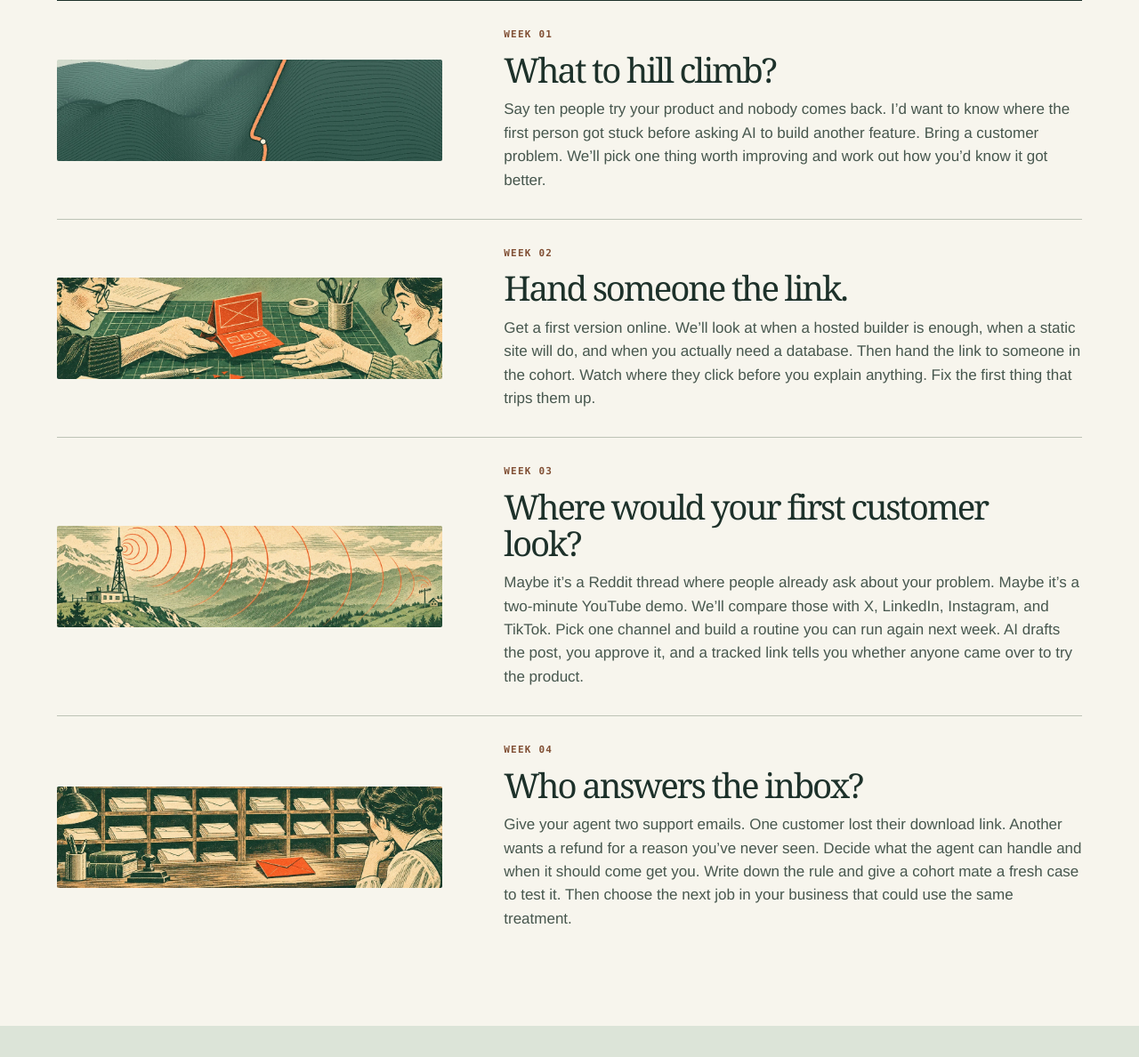
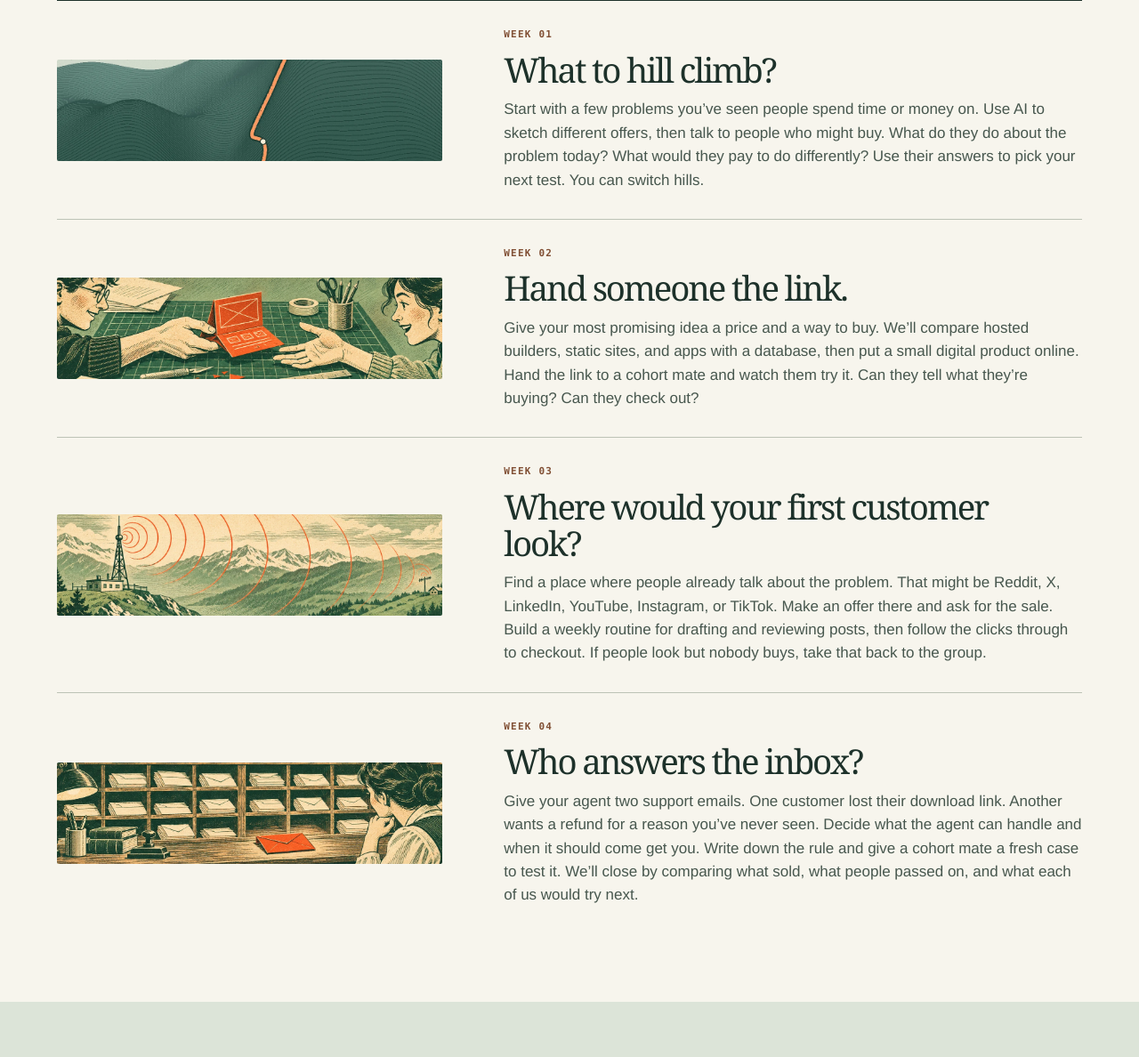
Before and after one commit to parasdoshicom/self-driving-business, a plain HTML site: page index.html in a window 1280 px wide. Shown: the part 1090-2278 px from the top of the page at 89% size. Drawn offline with Linux system fonts and the light colour scheme.

Commit message:
Center the workshop on testing offers and earning a first customer

```diff
--- a/index.html
+++ b/index.html
@@ -3,8 +3,8 @@
 <head>
 <meta charset="utf-8"><meta name="viewport" content="width=device-width,initial-scale=1">
 <title>The Self-Driving Business with AI · Paras Doshi</title>
-<meta name="description" content="Build a small digital product with other founders. Four weeks online with Paras Doshi, from choosing a problem to handling your first support email.">
-<meta property="og:title" content="The Self-Driving Business with AI"><meta property="og:description" content="Bring one business idea. Spend four weeks building it with Paras Doshi and a small group of founders."><meta property="og:image" content="https://parasdoshicom.github.io/self-driving-business/field-map.webp">
+<meta name="description" content="Work toward your first paying customer in four weeks. Test ideas, ship an offer, reach buyers, and use AI to help run a small business.">
+<meta property="og:title" content="The Self-Driving Business with AI"><meta property="og:description" content="You might try ten ideas before one sticks. Spend four weeks working toward your first paying customer with Paras Doshi and other founders."><meta property="og:image" content="https://parasdoshicom.github.io/self-driving-business/field-map.webp">
 <meta name="theme-color" content="#f7f5ed"><link rel="stylesheet" href="./style.css">
 </head><body>
 <a class="skip" href="#main">Skip to course</a>
@@ -12,16 +12,16 @@
 <main id="main"><section class="hero wrap">
 <div class="intro"><p class="label"><span class="dot"></span> Live online workshop · Q1 2027</p>
 <h1>The self-driving<br><em>business</em> with AI.</h1>
-<p class="lead">If you had to run a business on your own, which parts would you hand to AI? Bring a digital product you’d like to build. We’ll get it online, find people to try it, and put an agent to work on the chores you’d otherwise do yourself.</p>
+<p class="lead">You might try ten ideas before one sticks. Our goal is to help you get your first paying customer by the end of week four. We’ll use AI to test ideas quickly, put an offer in front of buyers, and run the business when someone says yes.</p>
 <div class="actions"><a class="button" href="#cohort">Apply for the first cohort <span aria-hidden="true">↓</span></a><a class="under" href="#syllabus">See the four weeks <span aria-hidden="true">↓</span></a></div><p class="mobile-facts">$750 USD · Exact dates pending</p>
 </div>
 <figure><img alt="An orange trail climbs through four waypoints on a ridgeline." width="1100" height="1050" src="./field-map.webp"><figcaption><span>Week 01</span><span>What to hill climb?</span></figcaption></figure>
 </section>
 <div class="facts"><dl class="wrap"><div><dt>Instructor</dt><dd>Paras Doshi</dd></div><div><dt>Format</dt><dd>Four weeks, live online</dd></div><div><dt>First cohort</dt><dd>Q1 2027 · dates pending</dd></div><div><dt>Tuition</dt><dd>$750 USD</dd></div></dl></div>
-<section id="syllabus" class="wrap syllabus"><div class="syllabus-intro"><div><p class="label">The syllabus</p><h2>Inside the workshop</h2></div><p>Come with a rough idea or something you’ve already shipped. Each week we’ll open up our work for the group. If you figure something out, show the rest of us how you did it.</p></div><div class="weeks"><article><img class="plate" loading="lazy" src="./field-map.webp" alt="An orange trail winds up a green ridge."><div><p class="label">Week 01</p><h3>What to hill climb?</h3><p>Say ten people try your product and nobody comes back. I’d want to know where the first person got stuck before asking AI to build another feature. Bring a customer problem. We’ll pick one thing worth improving and work out how you’d know it got better.</p></div></article>
-<article><img class="plate" loading="lazy" src="./product.webp" alt="One person passes a paper prototype across a workbench to another."><div><p class="label">Week 02</p><h3>Hand someone the link.</h3><p>Get a first version online. We’ll look at when a hosted builder is enough, when a static site will do, and when you actually need a database. Then hand the link to someone in the cohort. Watch where they click before you explain anything. Fix the first thing that trips them up.</p></div></article>
-<article><img class="plate" loading="lazy" src="./distribution.webp" alt="A radio mast sends a signal across the hills."><div><p class="label">Week 03</p><h3>Where would your first customer look?</h3><p>Maybe it’s a Reddit thread where people already ask about your problem. Maybe it’s a two-minute YouTube demo. We’ll compare those with X, LinkedIn, Instagram, and TikTok. Pick one channel and build a routine you can run again next week. AI drafts the post, you approve it, and a tracked link tells you whether anyone came over to try the product.</p></div></article>
-<article><img class="plate" loading="lazy" src="./operations.webp" alt="One orange envelope waits on a sorting desk beside ordinary mail."><div><p class="label">Week 04</p><h3>Who answers the inbox?</h3><p>Give your agent two support emails. One customer lost their download link. Another wants a refund for a reason you’ve never seen. Decide what the agent can handle and when it should come get you. Write down the rule and give a cohort mate a fresh case to test it. Then choose the next job in your business that could use the same treatment.</p></div></article>
+<section id="syllabus" class="wrap syllabus"><div class="syllabus-intro"><div><p class="label">The syllabus</p><h2>Inside the workshop</h2></div><p>A first sale in four weeks is the goal. Whether someone buys is up to them. We’ll work through every step together, including what to change when an offer gets no takers. Each week you’ll show the group what you tried and hear what happened when they tried it.</p></div><div class="weeks"><article><img class="plate" loading="lazy" src="./field-map.webp" alt="An orange trail winds up a green ridge."><div><p class="label">Week 01</p><h3>What to hill climb?</h3><p>Start with a few problems you’ve seen people spend time or money on. Use AI to sketch different offers, then talk to people who might buy. What do they do about the problem today? What would they pay to do differently? Use their answers to pick your next test. You can switch hills.</p></div></article>
+<article><img class="plate" loading="lazy" src="./product.webp" alt="One person passes a paper prototype across a workbench to another."><div><p class="label">Week 02</p><h3>Hand someone the link.</h3><p>Give your most promising idea a price and a way to buy. We’ll compare hosted builders, static sites, and apps with a database, then put a small digital product online. Hand the link to a cohort mate and watch them try it. Can they tell what they’re buying? Can they check out?</p></div></article>
+<article><img class="plate" loading="lazy" src="./distribution.webp" alt="A radio mast sends a signal across the hills."><div><p class="label">Week 03</p><h3>Where would your first customer look?</h3><p>Find a place where people already talk about the problem. That might be Reddit, X, LinkedIn, YouTube, Instagram, or TikTok. Make an offer there and ask for the sale. Build a weekly routine for drafting and reviewing posts, then follow the clicks through to checkout. If people look but nobody buys, take that back to the group.</p></div></article>
+<article><img class="plate" loading="lazy" src="./operations.webp" alt="One orange envelope waits on a sorting desk beside ordinary mail."><div><p class="label">Week 04</p><h3>Who answers the inbox?</h3><p>Give your agent two support emails. One customer lost their download link. Another wants a refund for a reason you’ve never seen. Decide what the agent can handle and when it should come get you. Write down the rule and give a cohort mate a fresh case to test it. We’ll close by comparing what sold, what people passed on, and what each of us would try next.</p></div></article>
 </div></section><section class="teacher" id="instructor"><div class="wrap teacher-grid"><div><p class="label">Your instructor</p><h2>Paras Doshi</h2></div><div><p>I teach AI on Maven. The U.S. government granted me an EB-1 green card for extraordinary ability in AI.</p><p>I built the exercises around a small digital-product business I run with AI. One lesson I’ll bring to class is how I check an agent’s work. When it says “done,” I want to be able to open the result myself.</p><a class="under" href="https://maven.com/paras-doshi/future-proof-your-data-career-master-agentic-analytics">Find me on Maven <span aria-hidden="true">↗</span></a></div></div></section>
-<section class="wrap enroll" id="cohort"><div><p class="label"><span class="dot"></span> Applications · Q1 2027</p><h2>What are you<br><em>working on?</em></h2><p class="price">$750 <small>USD · four weeks online</small></p></div><div><p>Send me a short note. You can attach a voice memo if you’d rather talk it through.</p><ol><li>What are you working on, and who is it for?</li><li>What have you tried? An idea is fine.</li><li>What could someone else in the cohort learn from you?</li></ol><p>I’ll read the applications and follow up by email. You’ll have the dates before you decide whether to enroll.</p><a class="button" href="mailto:contact@parasdoshi.com?subject=Application%20%E2%80%94%20Self-driving%20business%20cohort&amp;body=What%20are%20you%20working%20on%2C%20and%20who%20is%20it%20for%3F%0A%0AWhat%20have%20you%20tried%3F%20An%20idea%20is%20fine.%0A%0AWhat%20could%20someone%20else%20in%20the%20cohort%20learn%20from%20you%3F%0A%0A">Apply by email <span aria-hidden="true">↗</span></a><p class="address">contact@parasdoshi.com</p></div></section>
+<section class="wrap enroll" id="cohort"><div><p class="label"><span class="dot"></span> Applications · Q1 2027</p><h2>What are you<br><em>working on?</em></h2><p class="price">$750 <small>USD · four weeks online</small></p></div><div><p>Send me a short note. You can attach a voice memo if you’d rather talk it through.</p><ol><li>Who would you like to sell to?</li><li>Which problems or ideas are you curious about? Early guesses are welcome.</li><li>What could someone else in the cohort learn from you?</li></ol><p>I’ll read the applications and follow up by email. You’ll have the dates before you decide whether to enroll.</p><a class="button" href="mailto:contact@parasdoshi.com?subject=Application%20%E2%80%94%20Self-driving%20business%20cohort&amp;body=Who%20would%20you%20like%20to%20sell%20to%3F%0A%0AWhich%20problems%20or%20ideas%20are%20you%20curious%20about%3F%20Early%20guesses%20are%20welcome.%0A%0AWhat%20could%20someone%20else%20in%20the%20cohort%20learn%20from%20you%3F%0A%0A">Apply by email <span aria-hidden="true">↗</span></a><p class="address">contact@parasdoshi.com</p></div></section>
 </main><footer class="wrap"><span>Paras Doshi</span><a href="#main">Back to top <span aria-hidden="true">↑</span></a></footer></body></html>
```
